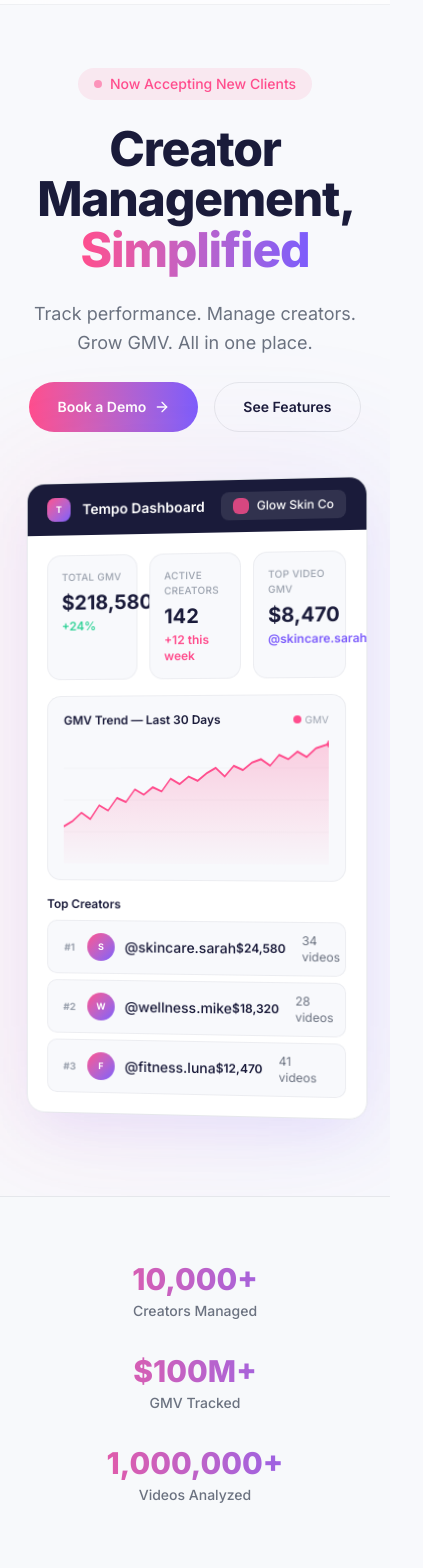
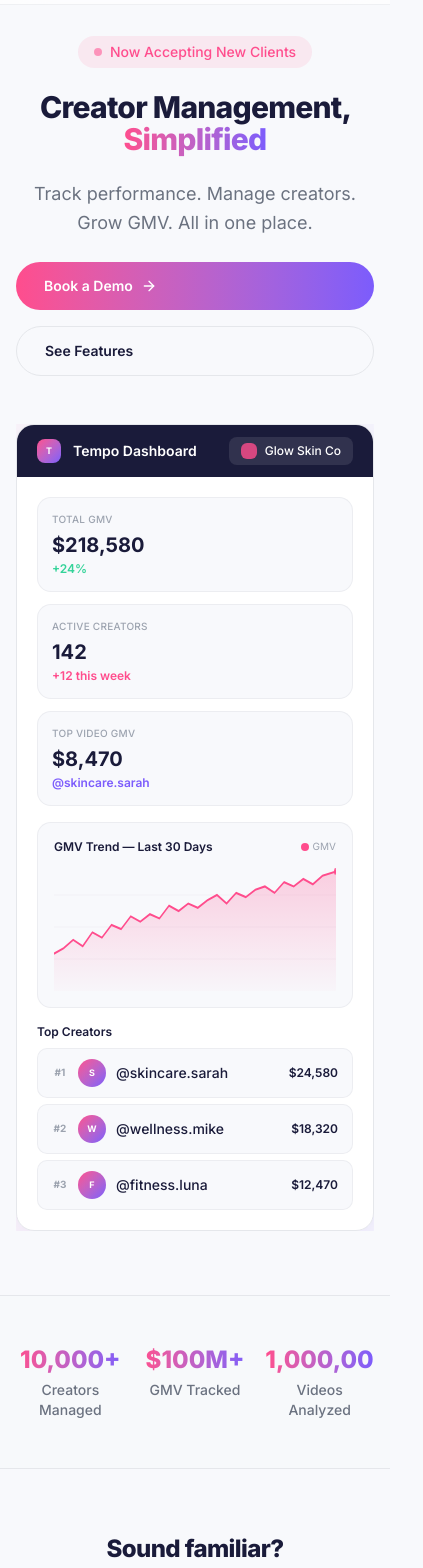
Before and after one commit to tylercreatorscorner/tempo-app, a Next.js app: page / in a window 390 px wide. Shown: the part 60-1628 px from the top of the page, 423 px wide, since content can reach past the window. Built offline with nearby package versions, Linux system fonts and the light colour scheme.

Commit message:
Full mobile responsiveness pass - scroll fix, overflow, padding, text sizing, stacking layouts

```diff
--- a/src/app/globals.css
+++ b/src/app/globals.css
@@ -263,6 +263,13 @@ html {
   animation: pulseSlow 4s ease-in-out infinite;
 }
 
+/* Perspective transform only on md+ */
+@media (min-width: 768px) {
+  .md\:perspective-mockup {
+    transform: perspective(1200px) rotateY(-5deg);
+  }
+}
+
 /* GMV Slider */
 .gmv-slider {
   -webkit-appearance: none;
--- a/src/app/page.tsx
+++ b/src/app/page.tsx
@@ -2,6 +2,7 @@ import { TempoLogo } from '@/components/ui/tempo-logo';
 import { MobileNav } from '@/components/landing/mobile-nav';
 import { ScrollReveal } from '@/components/landing/scroll-reveal';
 import { CountUp } from '@/components/landing/count-up';
+import { ScrollFix } from '@/components/landing/scroll-fix';
 import {
   HeroDashboardMockup,
   AnalyticsMockup,
@@ -57,7 +58,7 @@ function Navbar() {
 /* ─── Hero ─── */
 function Hero() {
   return (
-    <section className="min-h-screen pt-32 pb-20 md:pt-40 md:pb-32 px-6 overflow-hidden flex items-center">
+    <section className="min-h-screen pt-24 pb-16 md:pt-40 md:pb-32 px-4 sm:px-6 overflow-hidden flex items-center">
       <div className="max-w-7xl mx-auto w-full">
         <div className="text-center mb-12 md:mb-16">
           <ScrollReveal>
@@ -67,7 +68,7 @@ function Hero() {
             </div>
           </ScrollReveal>
           <ScrollReveal delay={100}>
-            <h1 className="text-5xl md:text-7xl font-extrabold tracking-tight text-[#1A1B3A] leading-[1.05] mb-6">
+            <h1 className="text-3xl sm:text-5xl md:text-7xl font-extrabold tracking-tight text-[#1A1B3A] leading-[1.05] mb-6">
               Creator Management,{' '}
               <span className="bg-gradient-to-r from-[#FF4D8D] to-[#7C5CFC] bg-clip-text text-transparent">Simplified</span>
             </h1>
@@ -78,7 +79,7 @@ function Hero() {
             </p>
           </ScrollReveal>
           <ScrollReveal delay={300}>
-            <div className="flex flex-wrap justify-center gap-4 pt-6">
+            <div className="flex flex-col sm:flex-row flex-wrap justify-center gap-4 pt-6">
               <a
                 href="#book-demo"
                 className="inline-flex items-center gap-2 rounded-full px-7 py-3.5 text-sm font-semibold text-white bg-gradient-to-r from-[#FF4D8D] to-[#7C5CFC] hover:shadow-xl hover:shadow-[#FF4D8D]/30 hover:scale-105 transition-all duration-200"
@@ -97,7 +98,7 @@ function Hero() {
 
         {/* Massive dashboard mockup */}
         <ScrollReveal delay={400}>
-          <div className="max-w-5xl mx-auto">
+          <div className="max-w-5xl mx-auto max-w-full overflow-hidden">
             <HeroDashboardMockup />
           </div>
         </ScrollReveal>
@@ -115,10 +116,10 @@ function StatsBar() {
   ];
   return (
     <section className="border-y border-[#E5E7EB] bg-[#F8F9FC]/50">
-      <div className="max-w-5xl mx-auto px-6 py-16 grid grid-cols-1 md:grid-cols-3 gap-8">
+      <div className="max-w-5xl mx-auto px-4 sm:px-6 py-12 md:py-16 grid grid-cols-3 md:grid-cols-3 gap-4 md:gap-8">
         {stats.map((s) => (
           <div key={s.label} className="text-center">
-            <p className="text-3xl md:text-4xl font-extrabold bg-gradient-to-r from-[#FF4D8D] to-[#7C5CFC] bg-clip-text text-transparent">
+            <p className="text-2xl md:text-4xl font-extrabold bg-gradient-to-r from-[#FF4D8D] to-[#7C5CFC] bg-clip-text text-transparent">
               <CountUp end={s.value} prefix={s.prefix || ''} suffix={s.suffix || ''} duration={2500} />
             </p>
             <p className="text-sm text-[#6B7280] mt-1 font-medium">{s.label}</p>
@@ -137,12 +138,12 @@ function TheProblem() {
     { icon: Flame, title: 'Scaling = More Chaos', desc: 'Every new brand means another spreadsheet to manage.' },
   ];
   return (
-    <section className="py-32 md:py-40 px-6">
+    <section className="py-16 md:py-40 px-4 sm:px-6">
       <div className="max-w-5xl mx-auto">
-        <ScrollReveal className="text-center mb-20">
-          <h2 className="text-3xl md:text-5xl font-extrabold text-[#1A1B3A] tracking-tight">Sound familiar?</h2>
+        <ScrollReveal className="text-center mb-12 md:mb-20">
+          <h2 className="text-2xl md:text-5xl font-extrabold text-[#1A1B3A] tracking-tight">Sound familiar?</h2>
         </ScrollReveal>
-        <div className="grid md:grid-cols-3 gap-6">
+        <div className="grid grid-cols-1 md:grid-cols-3 gap-6">
           {problems.map((p, i) => (
             <ScrollReveal key={p.title} delay={i * 100}>
               <div className="group relative rounded-2xl border border-[#E5E7EB]/80 bg-white/60 backdrop-blur-xl p-8 hover:border-[#FF4D8D]/30 hover:shadow-xl hover:shadow-[#FF4D8D]/10 hover:-translate-y-2 transition-all duration-300">
@@ -176,11 +177,11 @@ function FeatureSection({
 }) {
   return (
     <section id={id} className={id ? 'scroll-mt-20' : ''}>
-      <div className="max-w-7xl mx-auto px-6 py-32 md:py-40">
-        <div className={`grid md:grid-cols-2 gap-16 md:gap-20 items-center ${reversed ? 'md:[direction:rtl]' : ''}`}>
+      <div className="max-w-7xl mx-auto px-4 sm:px-6 py-16 md:py-40">
+        <div className={`grid md:grid-cols-2 gap-10 md:gap-20 items-center ${reversed ? 'md:[direction:rtl]' : ''}`}>
           <ScrollReveal className={reversed ? 'md:[direction:ltr]' : ''}>
-            <div className="space-y-6">
-              <h2 className="text-3xl md:text-5xl font-extrabold text-[#1A1B3A] tracking-tight leading-tight">
+            <div className="space-y-4 md:space-y-6">
+              <h2 className="text-2xl md:text-5xl font-extrabold text-[#1A1B3A] tracking-tight leading-tight">
                 {headline}
               </h2>
               <p className="text-lg text-[#6B7280] leading-relaxed max-w-md">
@@ -189,7 +190,7 @@ function FeatureSection({
             </div>
           </ScrollReveal>
           <ScrollReveal delay={200} className={reversed ? 'md:[direction:ltr]' : ''}>
-            <div className="relative">
+            <div className="relative max-w-full overflow-hidden">
               {mockup}
             </div>
           </ScrollReveal>
@@ -245,11 +246,11 @@ function Faq() {
     { q: 'What if I manage creators AND am a brand?', a: 'Tempo handles both. Brand owners see everything. Agency managers see their slice. Same product, different views based on your role.' },
   ];
   return (
-    <section className="py-32 md:py-40 px-6">
+    <section className="py-16 md:py-40 px-4 sm:px-6">
       <div className="max-w-3xl mx-auto">
-        <ScrollReveal className="text-center mb-20">
+        <ScrollReveal className="text-center mb-12 md:mb-20">
           <p className="text-sm font-semibold text-[#FF4D8D] uppercase tracking-wider mb-3">FAQ</p>
-          <h2 className="text-3xl md:text-5xl font-extrabold text-[#1A1B3A] tracking-tight">Questions? We&apos;ve got answers.</h2>
+          <h2 className="text-2xl md:text-5xl font-extrabold text-[#1A1B3A] tracking-tight">Questions? We&apos;ve got answers.</h2>
         </ScrollReveal>
         <div className="space-y-8">
           {faqs.map((faq, i) => (
@@ -269,17 +270,17 @@ function Faq() {
 /* ─── CTA ─── */
 function CtaSection() {
   return (
-    <section id="book-demo" className="py-32 md:py-40 px-6 scroll-mt-20">
+    <section id="book-demo" className="py-16 md:py-40 px-4 sm:px-6 scroll-mt-20">
       <div className="max-w-5xl mx-auto">
         <ScrollReveal>
-          <div className="text-center mb-16">
-            <h2 className="text-3xl md:text-5xl font-extrabold text-[#1A1B3A] tracking-tight">
+          <div className="text-center mb-10 md:mb-16">
+            <h2 className="text-2xl md:text-5xl font-extrabold text-[#1A1B3A] tracking-tight">
               Ready to get started?
             </h2>
             <p className="text-[#6B7280] mt-4 text-lg">Two options. Pick your path.</p>
           </div>
         </ScrollReveal>
-        <div className="grid md:grid-cols-2 gap-8 items-stretch">
+        <div className="grid grid-cols-1 md:grid-cols-2 gap-8 items-stretch">
           {/* Start Now - Primary */}
           <ScrollReveal delay={100}>
             <div className="relative rounded-2xl p-[2px] bg-gradient-to-b from-[#FF4D8D] to-[#7C5CFC] h-full">
@@ -336,7 +337,7 @@ function CtaSection() {
 function Footer() {
   return (
     <footer className="border-t border-[#E5E7EB] bg-white">
-      <div className="max-w-7xl mx-auto px-6 py-12 flex flex-col md:flex-row items-center justify-between gap-6">
+      <div className="max-w-7xl mx-auto px-4 sm:px-6 py-12 flex flex-col md:flex-row items-center justify-between gap-6">
         <div className="flex items-center gap-6">
           <TempoLogo size="sm" animated={false} />
           <span className="text-sm text-[#9CA3AF]">© 2026 Tempo. All rights reserved.</span>
@@ -359,7 +360,8 @@ function Footer() {
 /* ─── Page ─── */
 export default function Home() {
   return (
-    <div className="min-h-screen bg-[#F8F9FC] scroll-smooth">
+    <div className="min-h-screen bg-[#F8F9FC] scroll-smooth overflow-x-hidden">
+      <ScrollFix />
       <Navbar />
       <main>
         <Hero />
--- a/src/components/landing/animated-mockups.tsx
+++ b/src/components/landing/animated-mockups.tsx
@@ -59,8 +59,7 @@ export function HeroDashboardMockup() {
       {/* Floating glow */}
       <div className="absolute -inset-8 bg-gradient-to-r from-[#FF4D8D]/15 to-[#7C5CFC]/15 rounded-3xl blur-3xl animate-pulse-slow" />
 
-      <div className="relative rounded-2xl bg-white border border-[#E5E7EB] shadow-2xl shadow-[#7C5CFC]/10 overflow-hidden"
-        style={{ transform: 'perspective(1200px) rotateY(-5deg)' }}>
+      <div className="relative rounded-2xl bg-white border border-[#E5E7EB] shadow-2xl shadow-[#7C5CFC]/10 overflow-hidden md:perspective-mockup">
         {/* Top bar */}
         <div className="flex items-center justify-between px-5 py-3 bg-[#1A1B3A] text-white">
           <div className="flex items-center gap-3">
@@ -77,7 +76,7 @@ export function HeroDashboardMockup() {
 
         <div className="p-5 space-y-4">
           {/* Stat cards */}
-          <div className="grid grid-cols-3 gap-3">
+          <div className="grid grid-cols-1 sm:grid-cols-3 gap-3">
             {[
               { label: 'Total GMV', value: 218580, prefix: '$', trend: '+24%', trendColor: 'text-[#34D399]' },
               { label: 'Active Creators', value: 142, prefix: '', trend: '+12 this week', trendColor: 'text-[#FF4D8D]' },
@@ -142,7 +141,7 @@ export function HeroDashboardMockup() {
                   </div>
                   <div className="flex items-center gap-4 text-xs">
                     <span className="font-semibold text-[#1A1B3A]">{c.gmv}</span>
-                    <span className="text-[#6B7280]">{c.videos} videos</span>
+                    <span className="text-[#6B7280] hidden sm:inline">{c.videos} videos</span>
                   </div>
                 </div>
               ))}
@@ -235,7 +234,7 @@ export function LeaderboardMockup() {
                 <span className="font-semibold text-[#1A1B3A]">
                   <CountUp end={c.gmv} prefix="$" duration={1800} />
                 </span>
-                <span className="text-[#6B7280]">{c.videos} videos</span>
+                <span className="text-[#6B7280] hidden sm:inline">{c.videos} videos</span>
               </div>
             </div>
           ))}
@@ -362,7 +361,7 @@ export function CreatorPortalMockup() {
           </div>
 
           {/* Stat cards */}
-          <div className="grid grid-cols-3 gap-2.5">
+          <div className="grid grid-cols-1 sm:grid-cols-3 gap-2.5">
             {[
               { label: 'My GMV', value: 24580, prefix: '$', color: '#FF4D8D' },
               { label: 'My Rank', value: 3, prefix: '#', suffix: ' of 142', color: '#7C5CFC' },
--- /dev/null
+++ b/src/components/landing/scroll-fix.tsx
@@ -0,0 +1,10 @@
+'use client';
+
+import { useEffect } from 'react';
+
+export function ScrollFix() {
+  useEffect(() => {
+    window.scrollTo(0, 0);
+  }, []);
+  return null;
+}
```
Also changed, not shown: src/components/landing/pricing-section.tsx (+4 -4 lines).
